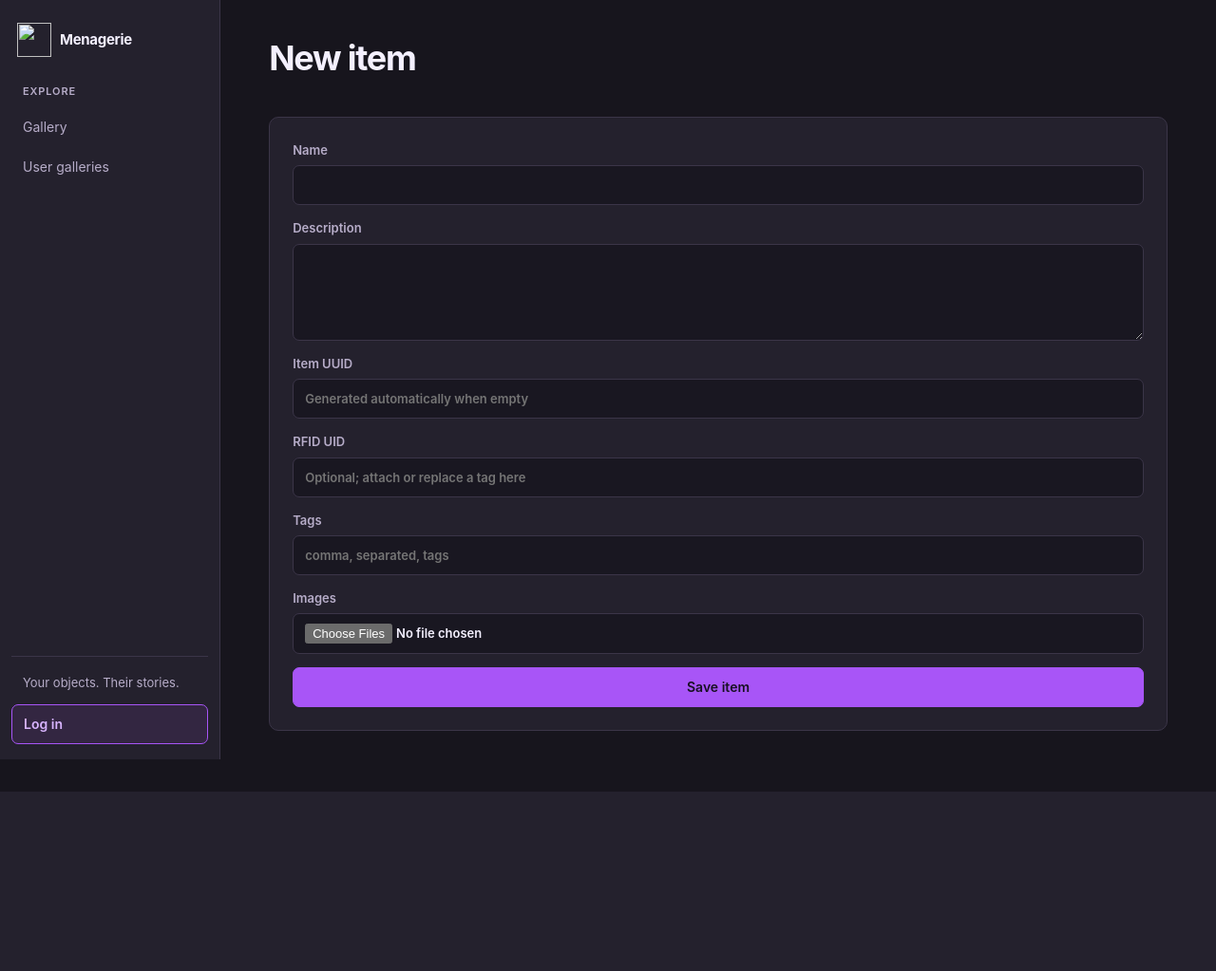
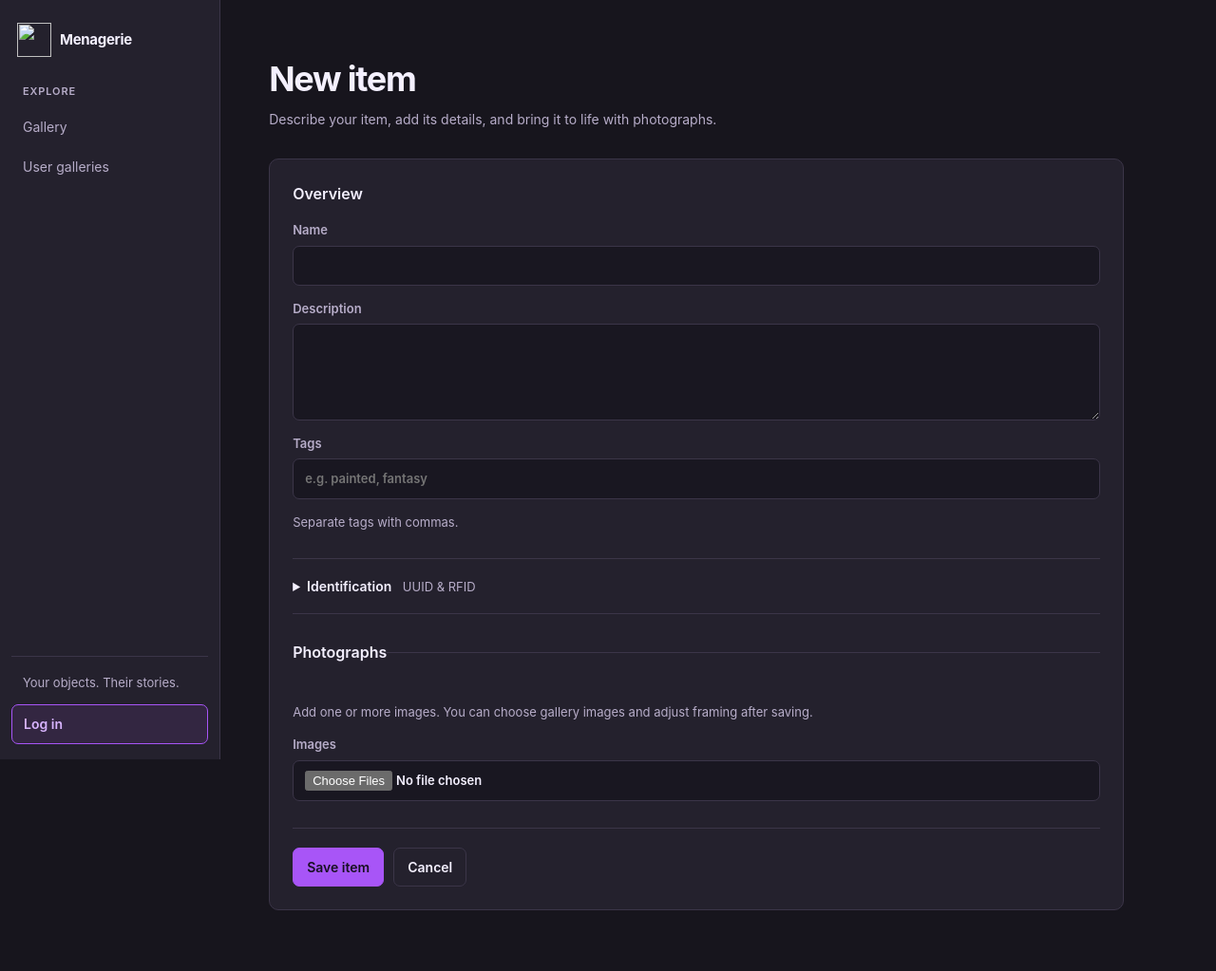
Before and after one commit to Gink3/Menagerie, a Python web app: template templates/item_form.html in a window 1280 px wide. Shown: the whole page at 95% size. Before the commit the page ends 834 px from the top, so only its background shows below. Run offline with Jinja, Linux system fonts and the light colour scheme; the template is opened without the code that fills it, so the values that code supplies are empty.

Commit message:
Group collection item and settings forms into clear sections

```diff
--- a/static/revamp.css
+++ b/static/revamp.css
@@ -161,3 +161,34 @@ summary { cursor: pointer; font-weight: 600; }
 @media (max-width: 400px) {
   .image-management .item-image-row { grid-template-columns: minmax(0, 1fr); }
 }
+
+/* Short sections and contextual controls keep editing approachable. */
+.editor-form { gap: 28px; max-width: 900px; }
+.form-section { border: 0; margin: 0; min-width: 0; padding: 0; }
+.form-section legend { color: var(--text); font-size: 16px; font-weight: 600; margin-bottom: 16px; padding: 0; }
+.form-section + .form-section, .form-disclosure + .form-section { border-top: 1px solid var(--line); padding-top: 24px; }
+.form-grid { align-items: start; display: grid; gap: 18px; grid-template-columns: repeat(2, minmax(0, 1fr)); }
+.form-wide { grid-column: 1 / -1; }
+.form-grid .check-row { align-self: center; min-height: 42px; }
+.form-hint { margin: 0; }
+.form-disclosure { border-bottom: 1px solid var(--line); border-top: 1px solid var(--line); padding: 18px 0; }
+.form-disclosure summary { display: list-item; }
+.form-disclosure summary .meta { margin-left: 8px; }
+.form-disclosure[open] > summary { margin-bottom: 16px; }
+.form-footer { align-items: center; border-top: 1px solid var(--line); display: flex; flex-wrap: wrap; gap: 10px; padding-top: 20px; }
+.breadcrumb { color: var(--muted); display: inline-block; font-size: 13px; margin-bottom: 12px; }
+.breadcrumb:hover { color: var(--accent-dark); }
+.collection-field-list { gap: 20px; margin-bottom: 20px; }
+.collection-field-row + .collection-field-row { padding-top: 20px; }
+.collection-field-row .remove-collection-field { color: var(--muted); font-size: 12px; padding: 5px 10px; }
+.field-type-hint { font-size: 12px; }
+.settings-page { display: grid; gap: 24px; max-width: 900px; }
+.settings-page > .page-head { margin-bottom: 0; }
+.settings-page h2 { font-size: 18px; margin-bottom: 8px; }
+.settings-page form > button, .settings-page section > .button { justify-self: start; }
+.settings-page .panel > label { max-width: 520px; }
+.auth-panel { max-width: 420px; }
+@media (max-width: 600px) {
+  .form-grid { grid-template-columns: minmax(0, 1fr); }
+  .form-footer > button { flex: 1; }
+}
--- a/templates/item_form.html
+++ b/templates/item_form.html
@@ -1,18 +1,29 @@
 {% extends "base.html" %}
 {% block content %}
 <div class="page-head">
+  <div><a class="breadcrumb" href="{{ url_for('collection_view', collection_id=collection.id) }}">{{ collection.name }}</a>
   <h1>{% if item %}Edit{% else %}New{% endif %} item</h1>
+  <p>Describe your item, add its details, and bring it to life with photographs.</p></div>
 </div>
-<form method="post" enctype="multipart/form-data" class="panel stack">
+<form method="post" enctype="multipart/form-data" class="panel stack editor-form">
   {{ csrf_field()|safe }}
+  <fieldset class="form-section stack">
+    <legend>Overview</legend>
   <label>Name<input name="name" value="{{ item.name if item else '' }}" required></label>
   <label>Description<textarea name="description" rows="4">{{ item.description if item else '' }}</textarea></label>
-  <label>Item UUID<input name="item_uuid" value="{{ item.item_uuid if item else '' }}" placeholder="Generated automatically when empty"></label>
-  <label>RFID UID<input name="rfid_uid" value="{{ item.rfid_uid or '' if item else '' }}" placeholder="Optional; attach or replace a tag here"></label>
+  <label>Tags<input name="tags" value="{{ tags }}" placeholder="e.g. painted, fantasy"></label>
+  <p class="meta form-hint">Separate tags with commas.</p>
+  </fieldset>
+  {% set editable_fields = namespace(count=0) %}
+  {% for field in fields if (show_advanced_fields or not field.advanced) and not field.capture_key %}{% set editable_fields.count = editable_fields.count + 1 %}{% endfor %}
+  {% if editable_fields.count %}
+  <fieldset class="form-section">
+    <legend>Collection details</legend>
+    <div class="form-grid">
   {% for field in fields if (show_advanced_fields or not field.advanced) and not field.capture_key %}
     {% set field_value = values.get(field.id, '') if values is defined else '' %}
     {% if field.field_type == "multiline" %}
-      <label>{{ field.name }}<textarea name="field_{{ field.id }}" rows="4">{{ field_value }}</textarea></label>
+      <label class="form-wide">{{ field.name }}<textarea name="field_{{ field.id }}" rows="4">{{ field_value }}</textarea></label>
     {% elif field.field_type == "dropdown" %}
       <label>{{ field.name }}<select name="field_{{ field.id }}">
         <option value="">Choose an option</option>
@@ -31,13 +42,30 @@
       {% endif %}
     {% endif %}
   {% endfor %}
+    </div>
+  </fieldset>
+  {% endif %}
+  <details class="form-disclosure">
+    <summary>Identification <span class="meta">UUID &amp; RFID</span></summary>
+    <p class="meta">A UUID is generated automatically. Add an RFID tag if you use a capture station.</p>
+    <div class="form-grid">
+  <label>Item UUID<input name="item_uuid" value="{{ item.item_uuid if item else '' }}" placeholder="Generated automatically when empty"></label>
+  <label>RFID UID<input name="rfid_uid" value="{{ item.rfid_uid or '' if item else '' }}" placeholder="Optional; attach or replace a tag here"></label>
+    </div>
+  </details>
   {% if show_advanced_fields and item %}
     <details><summary>Advanced capture settings (recorded automatically)</summary><dl>
     {% for field in fields if field.capture_key %}<dt>{{ field.name }}</dt><dd>{{ values.get(field.id, '') or 'Unknown' }}</dd>{% endfor %}
     </dl></details>
   {% endif %}
-  <label>Tags<input name="tags" value="{{ tags }}" placeholder="comma, separated, tags"></label>
-  <label>Images<input name="images" type="file" accept="image/*" multiple></label>
-  <button type="submit">Save item</button>
+  <fieldset class="form-section stack">
+    <legend>Photographs</legend>
+    <p class="meta form-hint">Add one or more images. You can choose gallery images and adjust framing after saving.</p>
+    <label>Images<input name="images" type="file" accept="image/*" multiple></label>
+  </fieldset>
+  <div class="form-footer">
+    <button type="submit">Save item</button>
+    <a class="button subtle" href="{{ url_for('item_detail', item_id=item.id) if item else url_for('collection_view', collection_id=collection.id) }}">Cancel</a>
+  </div>
 </form>
 {% endblock %}
--- a/templates/user_settings.html
+++ b/templates/user_settings.html
@@ -1,5 +1,6 @@
 {% extends "base.html" %}
 {% block content %}
+<div class="settings-page">
 <div class="page-head">
   <div>
     <h1>Settings</h1>
@@ -19,6 +20,7 @@
 <form method="post" class="panel stack">
   {{ csrf_field()|safe }}
   <input name="action" type="hidden" value="theme">
+  <div><h2>Appearance</h2><p class="meta">Choose the Menagerie theme that suits your workspace.</p></div>
   <label>Theme
     <select name="theme">
       {% for value, label in theme_choices.items() %}<option value="{{ value }}" {% if value == selected_theme %}selected{% endif %}>{{ label }}</option>{% endfor %}
@@ -29,9 +31,11 @@
 <form method="post" class="panel stack">
   {{ csrf_field()|safe }}
   <input name="action" type="hidden" value="password">
+  <div><h2>Password</h2><p class="meta">Update the password you use to sign in.</p></div>
   <label>Current password<input name="current_password" type="password" autocomplete="current-password" required></label>
   <label>New password<input name="new_password" type="password" autocomplete="new-password" minlength="8" required></label>
   <label>Confirm new password<input name="confirm_password" type="password" autocomplete="new-password" minlength="8" required></label>
   <button type="submit">Change password</button>
 </form>
+</div>
 {% endblock %}
```
Also changed, not shown: templates/admin_settings.html (+5 -3 lines), templates/collection_form.html (+11 -3 lines).
